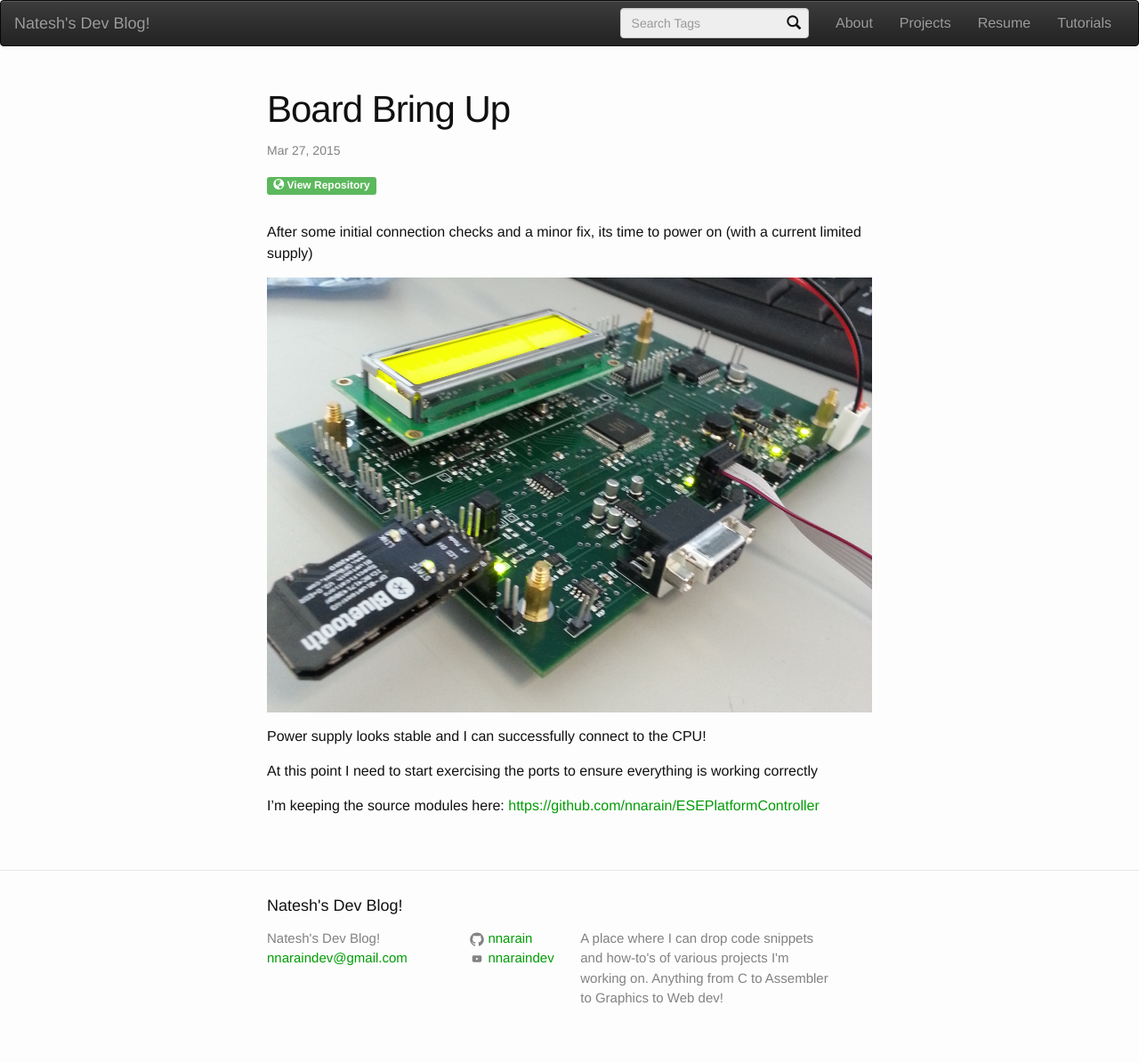
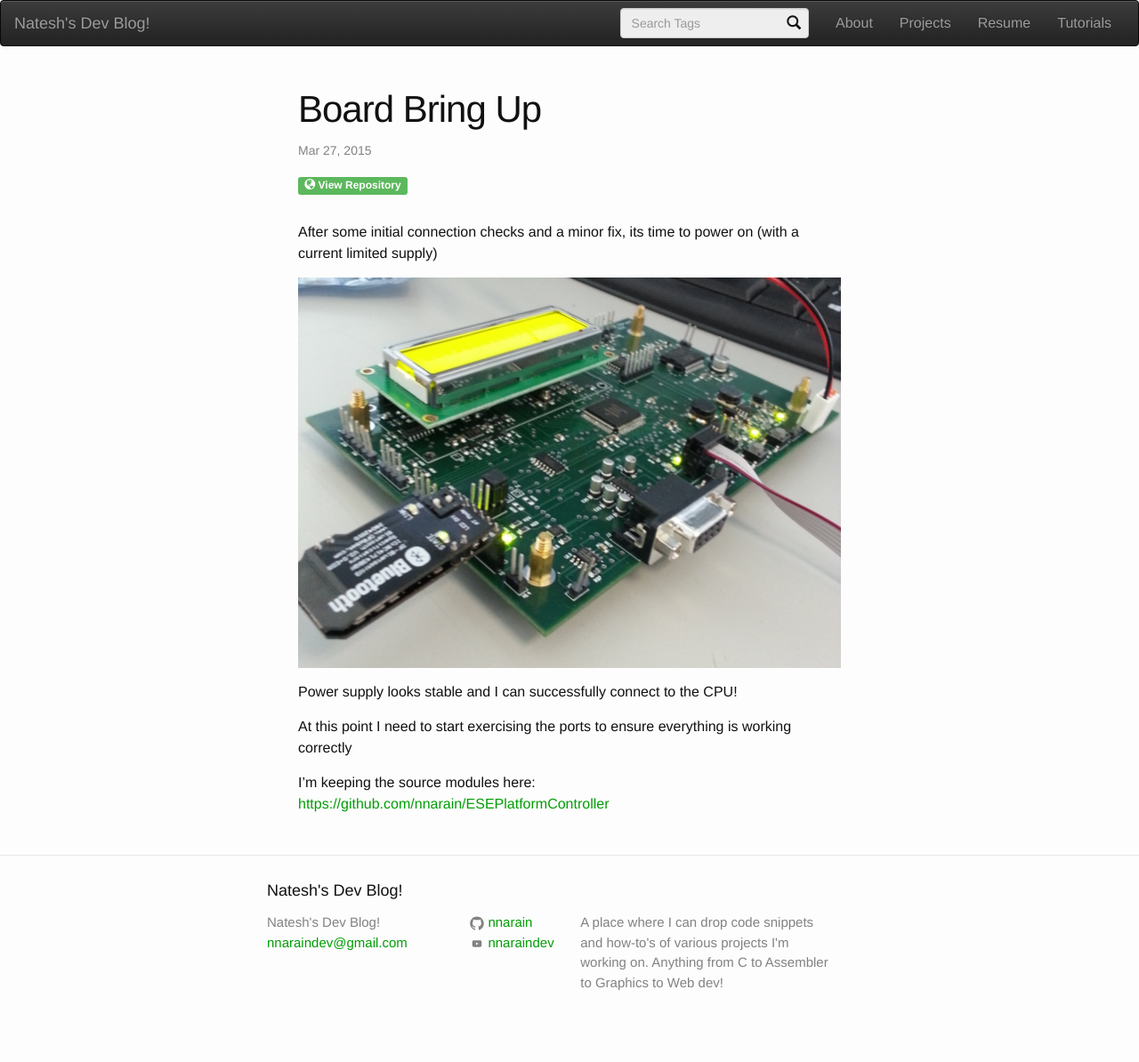
Before and after one commit to nnarain/nnarain.github.io, a Jekyll site: the page built from _posts/2015-3-27-Board Bring Up.md, in a window 1280 px wide. Shown: the whole page at 89% size. Built offline with Jekyll 4.4.1, drawn with Linux system fonts in a browser that asks for light colours.

Commit message:
update post layout with bootstrap

```diff
--- a/_layouts/post.html
+++ b/_layouts/post.html
@@ -2,6 +2,29 @@
 layout: default
 ---
 
+<div class="container-fluid">
+    <div class="row">
+        <div class="col-xs-1 col-md-3"></div>
+        <div class="col-xs-10 col-md-6">
+            <header class="post-header">
+                <h1 class="post-title">{{page.title}}</h1>
+                <p class="post-meta">
+                    {{ page.date | date: "%b %-d, %Y" }}{% if page.author %} • {{ page.author }}{% endif %}{% if page.meta %} • {{ page.meta }}{% endif %}
+                </p>
+                {% if page.repo_url %}
+                    <a href="{{page.repo_url}}"><span class="label label-success"><i class="glyphicon glyphicon-globe"></i>  View Repository</span></a>
+                {% endif %}
+            </header>
+
+            <article>
+                {{content}}
+            </article>
+        </div>
+        <div class="col-xs-1 col-md-3"></div>
+    </div>
+</div>
+
+<!--
 <div class="wrapper">
     <div class="post">
 
@@ -21,6 +44,7 @@
 
     </div>
 </div>
+-->
 
 <script type="text/javascript">
 
```
